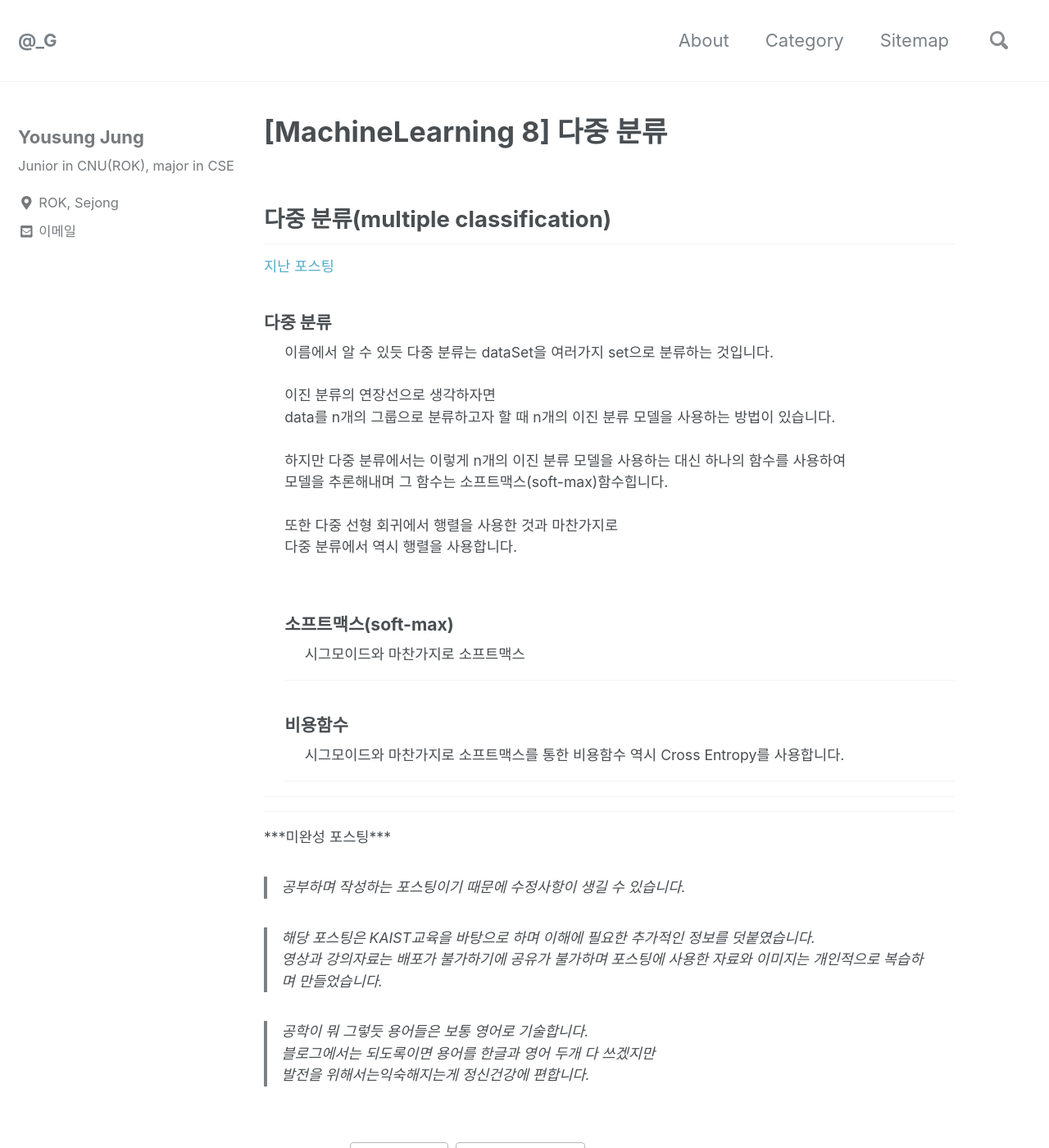
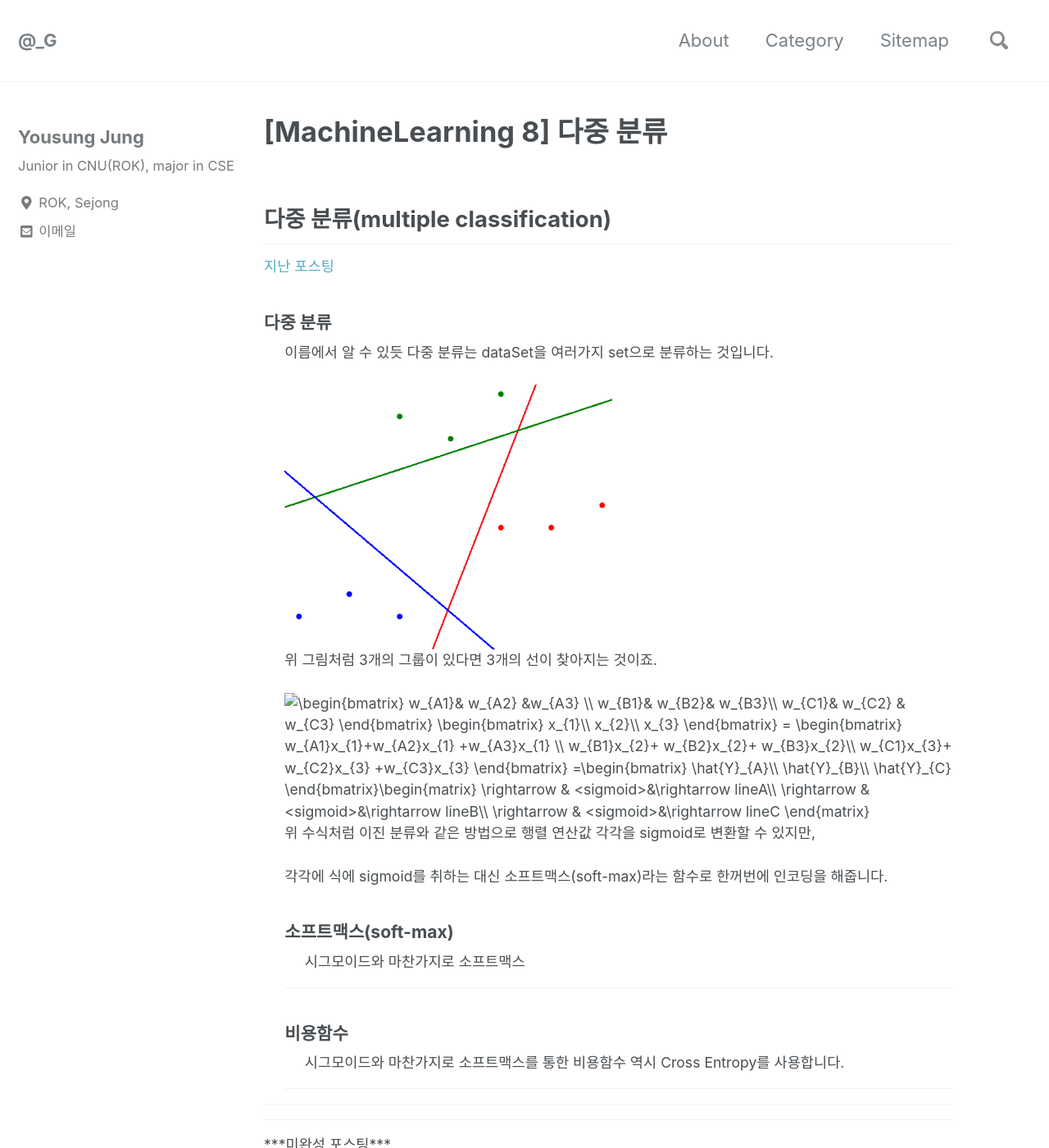
Before and after one commit to can019/can019.github.io, a Jekyll site: the page built from _posts/2020-09-07-MachineLearning-AI-8.md, in a window 1280 px wide and 1400 px high. Shown: the whole window at 82% size. Built offline with Jekyll 4.4.1, drawn with Linux system fonts in a browser that asks for light colours; nearby versions of some CDN libraries.

```diff
--- a/_posts/2020-09-07-MachineLearning-AI-8.md
+++ b/_posts/2020-09-07-MachineLearning-AI-8.md
@@ -13,14 +13,55 @@ categories: MachineLearning DataAnalyze
         <div style = "margin-left : 3%"><!--Article of major1-->
           이름에서 알 수 있듯 다중 분류는 dataSet을 여러가지 set으로 분류하는 것입니다. <br><br>
 
-          이진 분류의 연장선으로 생각하자면 <br>
-          data를 n개의 그룹으로 분류하고자 할 때 n개의 이진 분류 모델을 사용하는 방법이 있습니다. <br><br>
+          <img src="/assets/photos/machineLearning8/linear_divide.png" width="400px"> <br>
+          위 그림처럼 3개의 그룹이 있다면 3개의 선이 찾아지는 것이죠. <br><br>
+          <img src="https://latex.codecogs.com/png.latex?\begin{bmatrix}w_{A1}& w_{A2} &w_{A3} \\
+w_{B1}&  w_{B2}& w_{B3}\\
+ w_{C1}& w_{C2} & w_{C3}
+\end{bmatrix}
+\begin{bmatrix}
+x_{1}\\
+x_{2}\\
+x_{3}
+\end{bmatrix} = \begin{bmatrix}
+ w_{A1}x_{1}+w_{A2}x_{1} +w_{A3}x_{1} \\
+ w_{B1}x_{2}+ w_{B2}x_{2}+ w_{B3}x_{2}\\
+ w_{C1}x_{3}+ w_{C2}x_{3} +w_{C3}x_{3}
+\end{bmatrix}
+=\begin{bmatrix}
+\hat{Y}_{A}\\
+\hat{Y}_{B}\\
+\hat{Y}_{C}
+\end{bmatrix}\begin{matrix}
+\rightarrow & <sigmoid>&\rightarrow  lineA\\
+\rightarrow & <sigmoid>&\rightarrow lineB\\
+\rightarrow & <sigmoid>&\rightarrow lineC
+\end{matrix}" title="\begin{bmatrix}
+ w_{A1}& w_{A2} &w_{A3} \\
+ w_{B1}&  w_{B2}& w_{B3}\\
+ w_{C1}& w_{C2} & w_{C3}
+\end{bmatrix}
+\begin{bmatrix}
+x_{1}\\
+x_{2}\\
+x_{3}
+\end{bmatrix} = \begin{bmatrix}
+ w_{A1}x_{1}+w_{A2}x_{1} +w_{A3}x_{1} \\
+ w_{B1}x_{2}+ w_{B2}x_{2}+ w_{B3}x_{2}\\
+ w_{C1}x_{3}+ w_{C2}x_{3} +w_{C3}x_{3}
+\end{bmatrix}
+=\begin{bmatrix}
+\hat{Y}_{A}\\
+\hat{Y}_{B}\\
+\hat{Y}_{C}
+\end{bmatrix}\begin{matrix}
+\rightarrow & <sigmoid>&\rightarrow  lineA\\
+\rightarrow & <sigmoid>&\rightarrow lineB\\
+\rightarrow & <sigmoid>&\rightarrow lineC
+\end{matrix}"/><br>
+          위 수식처럼 이진 분류와 같은 방법으로 행렬 연산값 각각을 sigmoid로 변환할 수 있지만, <br><br>
+          각각에 식에 sigmoid를 취하는 대신 소프트맥스(soft-max)라는 함수로 한꺼번에 인코딩을 해줍니다. <br>
 
-          하지만 다중 분류에서는 이렇게 n개의 이진 분류 모델을 사용하는 대신 하나의 함수를 사용하여 <br>
-          모델을 추론해내며 그 함수는 소프트맥스(soft-max)함수힙니다. <br><br>
-
-          또한 다중 선형 회귀에서 행렬을 사용한 것과 마찬가지로 <br>
-          다중 분류에서 역시 행렬을 사용합니다. <br><br>
           <div><!--major1-->
             <h3 style = "font-size :1.2em">소프트맥스(soft-max)</h3><!--title of child1 of major1-->
               <div style = "margin-left : 3%"><!--Article of child1 of major1-->
```
Also changed, not shown: assets/mathmatical notation/multiple classification with sigmoid matrix.png (added).
